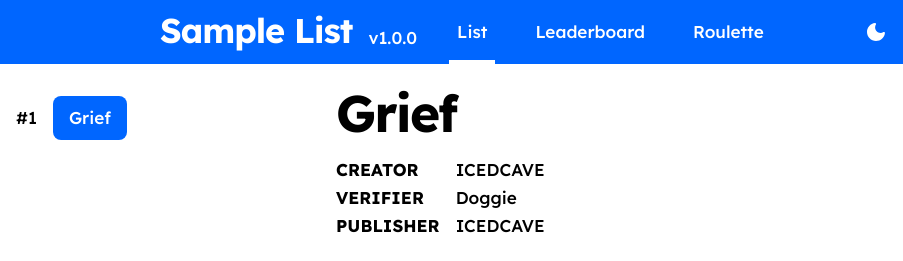
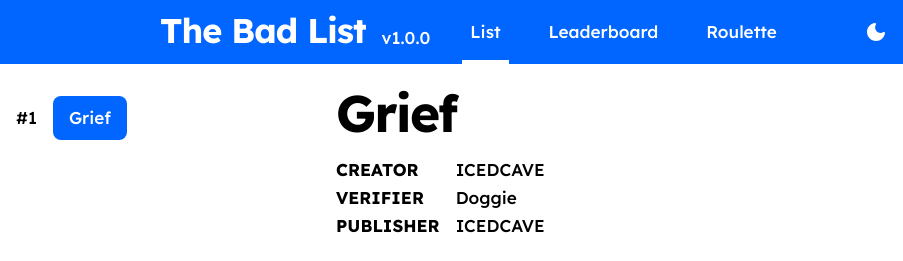
Before and after one commit to EchoVR-VT/The-Bad-List-V1, a plain HTML site: page index.html in a window 1280 px wide. Shown: the top 261 px of the page, 0-903 px from the left. Drawn offline with nearby package versions, Linux system fonts and the light colour scheme.

Commit message:
Update index.html

```diff
--- a/index.html
+++ b/index.html
@@ -45,7 +45,7 @@
     <body id="app">
         <header :class="{ dark: store.dark }">
             <div class="logo">
-                <h2>Sample List</h2>
+                <h2>The Bad List</h2>
                 <p>v1.0.0</p>
             </div>
 
```
